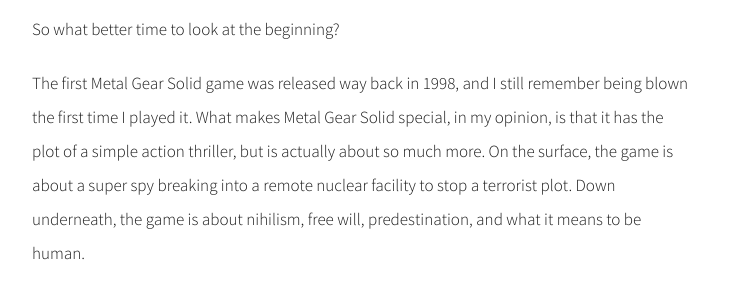
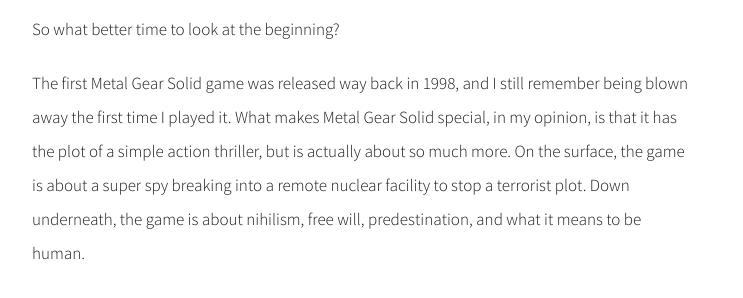
Before and after one commit to magicfryingpan/magicfryingpan.github.io, a Jekyll site: the page built from _posts/2015-08-30-what-metal-gear-solid-is-really-about.markdown, in a window 1280 px wide and 900 px high, scrolled down 609 px. Shown: the part 188-486 px from the top of the window, without its empty margins (278-1021 px from the left). Built offline with Jekyll 4.4.1, drawn with Linux system fonts in a browser that asks for light colours; comment, search, counter and statistics services are not loaded.

Commit message:
Minor article updates

```diff
--- a/_posts/2015-08-30-what-metal-gear-solid-is-really-about.markdown
+++ b/_posts/2015-08-30-what-metal-gear-solid-is-really-about.markdown
@@ -10,7 +10,7 @@
 
 So what better time to look at the beginning?
 
-The first Metal Gear Solid game was released way back in 1998, and I still remember being blown the first time I played it. What makes Metal Gear Solid special, in my opinion, is that it has the plot of a simple action thriller, but is actually about so much more. On the surface, the game is about a super spy breaking into a remote nuclear facility to stop a terrorist plot. Down underneath, the game is about nihilism, free will, predestination, and what it means to be human.
+The first Metal Gear Solid game was released way back in 1998, and I still remember being blown away the first time I played it. What makes Metal Gear Solid special, in my opinion, is that it has the plot of a simple action thriller, but is actually about so much more. On the surface, the game is about a super spy breaking into a remote nuclear facility to stop a terrorist plot. Down underneath, the game is about nihilism, free will, predestination, and what it means to be human.
 
 That's right kids, we're back in high school English class. Let's pick apart the themes of Metal Gear Solid like it's a John Steinbeck novel.
 
@@ -35,7 +35,7 @@
 
 Bad move – Solid Snake ends up foiling his plans and saving the day, of course. So is this a win for predestination? Not quite – a post-credits scene reveals it was actually Liquid who had the stronger genes all along, he just didn't know it.
 
-<iframe class="video" src="https://www.youtube.com/embed/FmoLd_YiQ-U" frameborder="0" allowfullscreen></iframe>
+<iframe class="video" src="https://www.youtube.com/embed/qm_lxeQ6PmM" frameborder="0" allowfullscreen></iframe>
 
 So if Solid Snake had the weaker genes, and still saved the day – score a point for free will!
 
```
Also changed, not shown: 2 other files.
